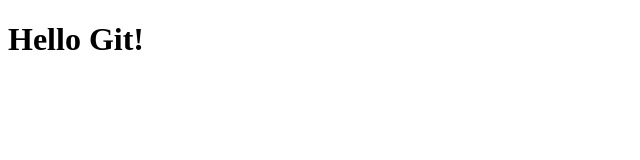
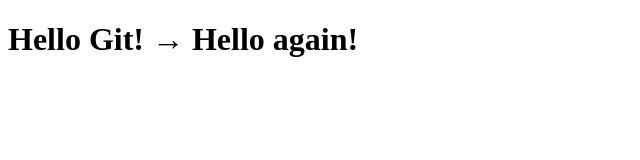
Before and after one commit to witheredgrasses-web/git_practice, a plain HTML site: page index.html in a window 1280 px wide. Shown: the whole page, without its empty margins (0-640 px from the left). Drawn offline with Linux system fonts and the light colour scheme.

Commit message:
見出しの内容を変更

```diff
--- a/index.html
+++ b/index.html
@@ -1,6 +1,6 @@
 <!DOCTYPE html>
 <html>
   <body>
-    <h1>Hello Git!</h1>
+    <h1>Hello Git! → Hello again!</h1>
   </body>
 </html>
```
